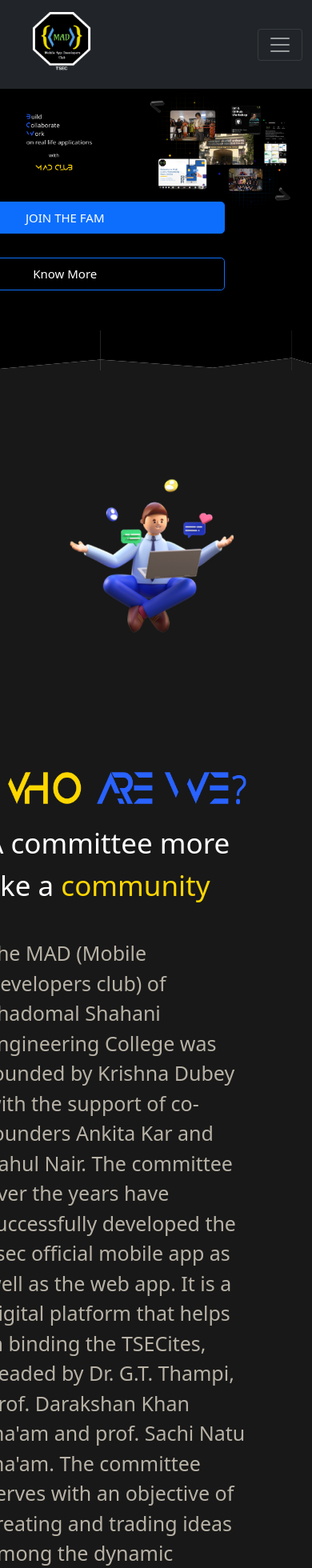
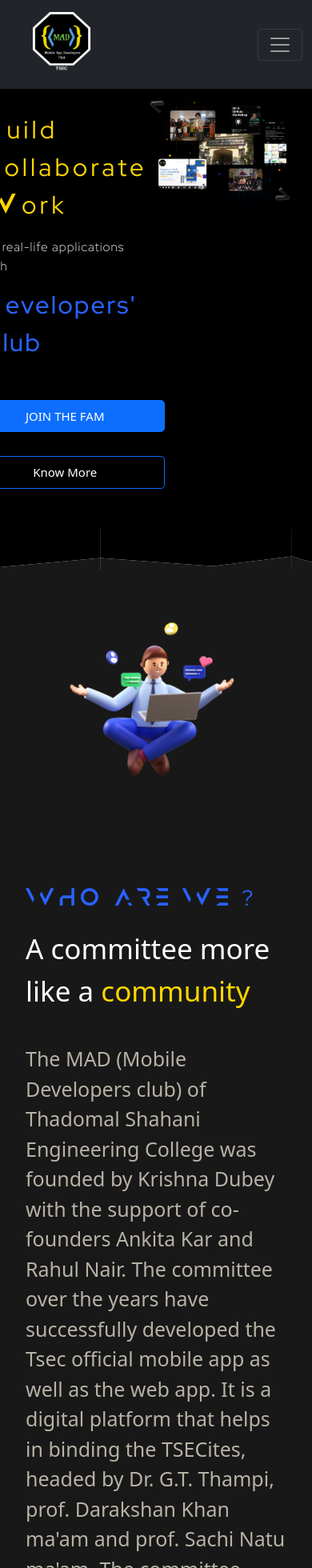
Before and after one commit to TSEC-MAD-Club/MAD-Website, a Next.js app: page / in a window 390 px wide. Shown: the top 1960 px of the page at 80% size. Built offline with nearby package versions, Linux system fonts and the light colour scheme.

Commit message:
convert-img-to-text-section-1

```diff
--- a/pages/index.js
+++ b/pages/index.js
@@ -1,7 +1,7 @@
 import Head from "next/head";
 import Image from "next/image";
 import styles from "../styles/Home.module.css";
-
+import styles1 from "../styles/MembershipDrivePage/MembershipDriveHeader.module.css";
 import Navbar from "../components/Navbar/Navbar";
 import TeamCard from "../components/TeamCard";
 import Footer from "../components/Footer";
@@ -21,13 +21,35 @@
       <section className="main-1 container-fluid">
         <div className="row section-1">
           <div className="col-5 sloganNbtn">
-            <div className="sloganImg">
+            {/* <div className="sloganImg">
               <Image
                 src="/assets/images/slogan.png"
                 width={800}
                 height={615}
                 alt=""
               />
+            </div> */}
+            <div className="sloganImg">
+              <p
+                className="slogan-title"
+                style={{ color: "var(--primary-3)" }}
+              >
+                Build <br/>
+                Collaborate <br/>
+                Work
+              </p>
+              <p
+                className="slogan-desc"
+                style={{ color: "var(--primary-5)" }}
+              >
+                on real-life applications with
+              </p>
+              <p
+                className="slogan-club-name"
+                style={{ color: "var(--primary-4)" }}
+              >
+                Developers' Club
+              </p>
             </div>
 
             <div className="button-box">
@@ -91,14 +113,22 @@
             />
           </div>
           <div className="col-lg-8">
-            <div className="cont">
+            <div
+              className="desc-section"
+            >
               <div>
-                <Image
+                {/* <Image
                   src="/assets/images/who_are_we_text.png"
                   alt=""
                   width={573}
                   height={72}
-                />
+                /> */}
+                <p
+                  className="desc-title"
+                  style={{ color: "var(--primary-4)" }}
+                >
+                  WHO ARE WE ?
+                </p>
               </div>
               <p className="mt-3" style={{ fontSize: "35px", color: "white" }}>
                 A committee more like a{" "}
--- a/styles/Home.module.css
+++ b/styles/Home.module.css
@@ -1,3 +1,4 @@
+
 .container {
   min-height: 100vh;
   padding: 0 0.5rem;
--- a/styles/MembershipDrivePage/MembershipDriveHeader.module.css
+++ b/styles/MembershipDrivePage/MembershipDriveHeader.module.css
@@ -67,7 +67,7 @@
 }
 
 .image_container {
-  margin: 6vw 2.5vw;
+  margin: 6vw 0;
   height: 45vh;
   width: 40vw;
 }
@@ -105,3 +105,14 @@
   top: -8px;
   left: 0;
 }
+
+@media(max-width: 768px){
+  .header_container {
+    display: flex;
+    flex-direction: column;
+    height: 100vh;
+  }
+  .image_container{
+    display: none;
+  }
+}
--- a/styles/globals.css
+++ b/styles/globals.css
@@ -1,4 +1,6 @@
-
+/* *{
+  border: solid red 2px;
+} */
 @import url('https://fonts.googleapis.com/css2?family=Red+Hat+Display:ital,wght@0,300;0,400;0,500;0,600;0,700;0,800;0,900;1,300;1,400;1,500;1,600;1,700;1,800;1,900&display=swap');
 
 html,
@@ -50,8 +52,9 @@
   --primary-2: #373737;
   --primary-3: #FFD700;
   --primary-4: #2962FF;
+  --primary-5: #fff;
   --main-font: 'Red Hat Display', sans-serif;
-  --title-font: Anurati, 'Red Hat Display';
+  --title-font: 'Anurati', 'Red Hat Display';
 }
 
 
@@ -61,7 +64,34 @@
 
 .main-2 {
   background-color: #181818;
-  padding: 70px;
+}
+
+.slogan-title {
+  font-family: var(--title-font);
+  font-weight: 400;
+  font-size: 4vw;
+  letter-spacing: 4px;
+}
+
+.slogan-desc{
+  font-family: var(--main-font);
+  font-weight: 300;
+  font-size: 2vw;
+  letter-spacing: 1px;
+}
+
+.slogan-club-name{
+  font-family: var(--title-font);
+  font-weight: 500;
+  font-size: 4vw;
+  letter-spacing: 2px;
+}
+
+.desc-title{
+  font-family: var(--title-font);
+  font-weight: 400;
+  font-size: 4vw;
+  letter-spacing: 4px;
 }
 
 .text {
@@ -168,6 +198,15 @@
   .sloganImg{
     margin: 15% 0 0 10%;
   }
+
+  .desc-title{
+    font-size: 6vw;
+  }
+
+  .laptop-pic{
+    width: 100px;
+    height: 100px;
+  }
 }
 
 @media screen and (max-width: 768px){
@@ -178,8 +217,16 @@
     flex: 100%;
   }
   .sloganImg{
-    width: 70%;
     margin: 30px 0 0 0;
+  }
+  .slogan-title{
+    font-size: 8vw;
+  }
+  .slogan-desc{
+    font-size: 4vw;
+  }
+  .slogan-club-name{
+    font-size: 8vw;
   }
   .button-box{
     display: flex;
@@ -188,7 +235,7 @@
   }
   .button-box button{
     font-size: 15px;
-    width: 80%;
+    width: 50%;
     align-self: center;
   }
   .button-box button:nth-child(2){
@@ -197,14 +244,14 @@
   .jumbotron{
     flex: 100%;
   }
+  .desc-title{
+    font-size: 7vw;
+  }
 }
 
-.cont {
+.desc-section {
   padding: 20px;
-  position: relative;
-  top: 40px;
-  right: 50px;
-  margin-bottom: 60px;
+  align-items: center;
 }
 
 .footer {
```
Also changed, not shown: components/MembershipDriveHeader/MembershipDriveHeader.js (+13 -0 lines).
